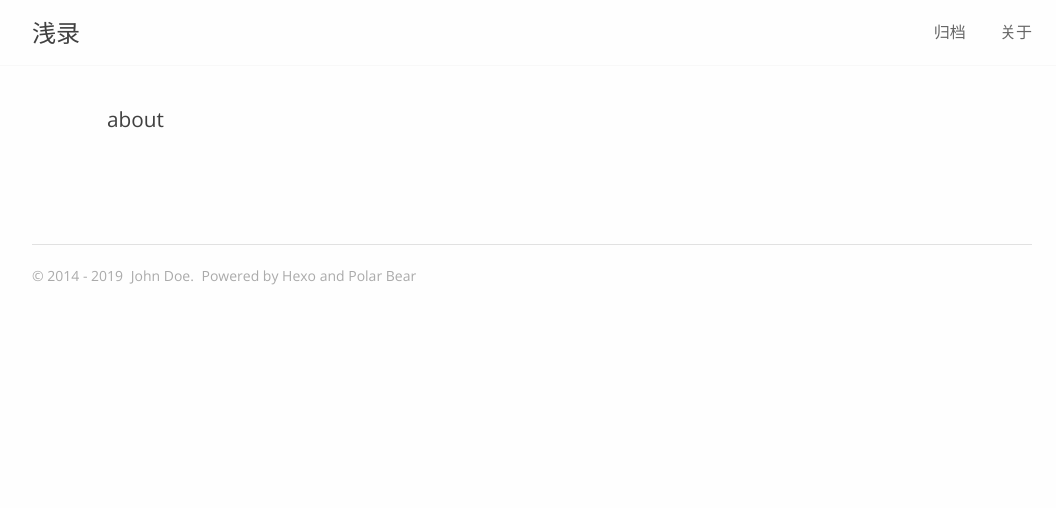
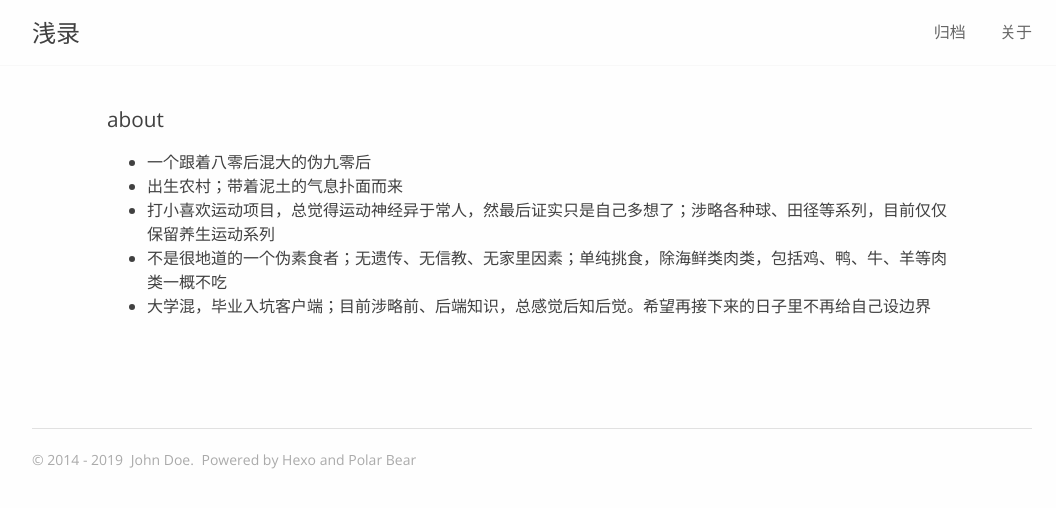
Before and after one commit to lhlhlh111000/lhlhlh111000.github.io, a plain HTML site: page about/index.html in a window 1280 px wide. Shown: the whole page, without its empty margins (108-1164 px from the left). Drawn offline with nearby package versions, Linux system fonts and the light colour scheme.

Commit message:
Site updated: 2019-09-26 01:20:48

```diff
--- a/about/index.html
+++ b/about/index.html
@@ -33,14 +33,17 @@
 <link rel="canonical" href="http://yoursite.com/about/">
 
 
+<meta name="description" content="一个跟着八零后混大的伪九零后 出生农村；带着泥土的气息扑面而来 打小喜欢运动项目，总觉得运动神经异于常人，然最后证实只是自己多想了；涉略各种球、田径等系列，目前仅仅保留养生运动系列 不是很地道的一个伪素食者；无遗传、无信教、无家里因素；单纯挑食，除海鲜类肉类，包括鸡、鸭、牛、羊等肉类一概不吃 大学混，毕业入坑客户端；目前涉略前、后端知识，总感觉后知后觉。希望再接下来的日子里不再给自己设边界">
 <meta property="og:type" content="website">
 <meta property="og:title" content="about">
 <meta property="og:url" content="http://yoursite.com/about/index.html">
 <meta property="og:site_name" content="浅录">
+<meta property="og:description" content="一个跟着八零后混大的伪九零后 出生农村；带着泥土的气息扑面而来 打小喜欢运动项目，总觉得运动神经异于常人，然最后证实只是自己多想了；涉略各种球、田径等系列，目前仅仅保留养生运动系列 不是很地道的一个伪素食者；无遗传、无信教、无家里因素；单纯挑食，除海鲜类肉类，包括鸡、鸭、牛、羊等肉类一概不吃 大学混，毕业入坑客户端；目前涉略前、后端知识，总感觉后知后觉。希望再接下来的日子里不再给自己设边界">
 <meta property="og:locale" content="zh">
-<meta property="og:updated_time" content="2019-09-25T08:25:05.883Z">
+<meta property="og:updated_time" content="2019-09-25T17:19:51.064Z">
 <meta name="twitter:card" content="summary">
 <meta name="twitter:title" content="about">
+<meta name="twitter:description" content="一个跟着八零后混大的伪九零后 出生农村；带着泥土的气息扑面而来 打小喜欢运动项目，总觉得运动神经异于常人，然最后证实只是自己多想了；涉略各种球、田径等系列，目前仅仅保留养生运动系列 不是很地道的一个伪素食者；无遗传、无信教、无家里因素；单纯挑食，除海鲜类肉类，包括鸡、鸭、牛、羊等肉类一概不吃 大学混，毕业入坑客户端；目前涉略前、后端知识，总感觉后知后觉。希望再接下来的日子里不再给自己设边界">
 
 
 <link rel="stylesheet" type="text/css" href="/css/style.css?v=1.1">
@@ -113,6 +116,13 @@
                 </h1>
             </header>
             <div class="post-content">
+                <ul>
+<li>一个跟着八零后混大的伪九零后</li>
+<li>出生农村；带着泥土的气息扑面而来</li>
+<li>打小喜欢运动项目，总觉得运动神经异于常人，然最后证实只是自己多想了；涉略各种球、田径等系列，目前仅仅保留养生运动系列</li>
+<li>不是很地道的一个伪素食者；无遗传、无信教、无家里因素；单纯挑食，除海鲜类肉类，包括鸡、鸭、牛、羊等肉类一概不吃</li>
+<li>大学混，毕业入坑客户端；目前涉略前、后端知识，总感觉后知后觉。希望再接下来的日子里不再给自己设边界</li>
+</ul>
 
             </div>
         </article>
```
